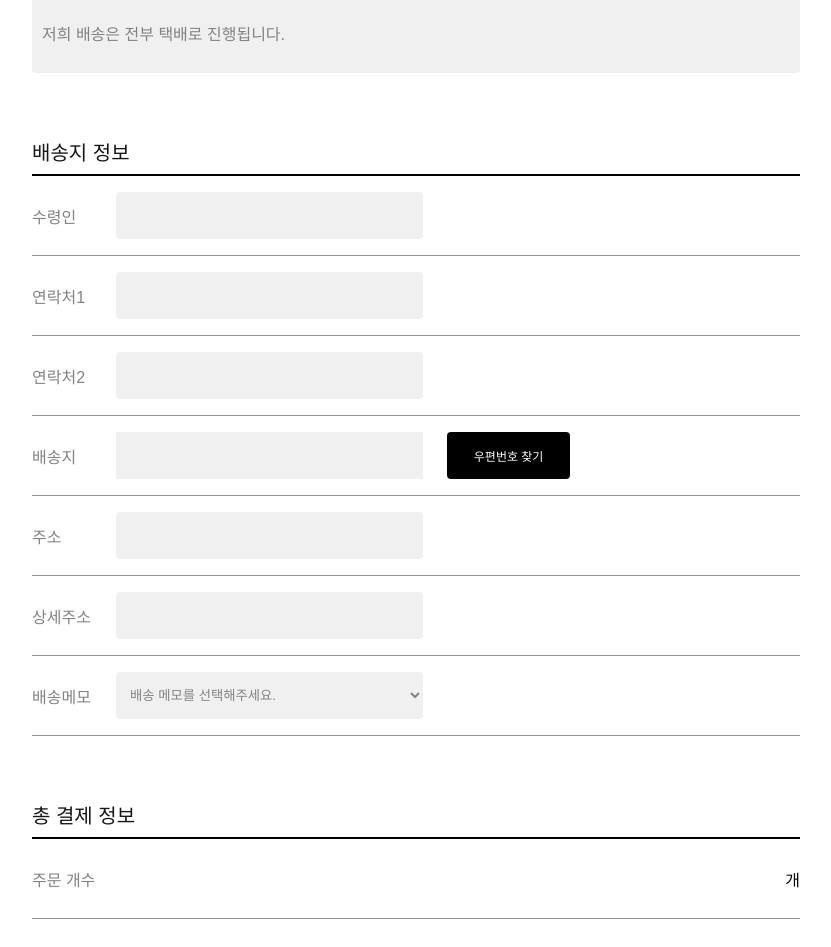
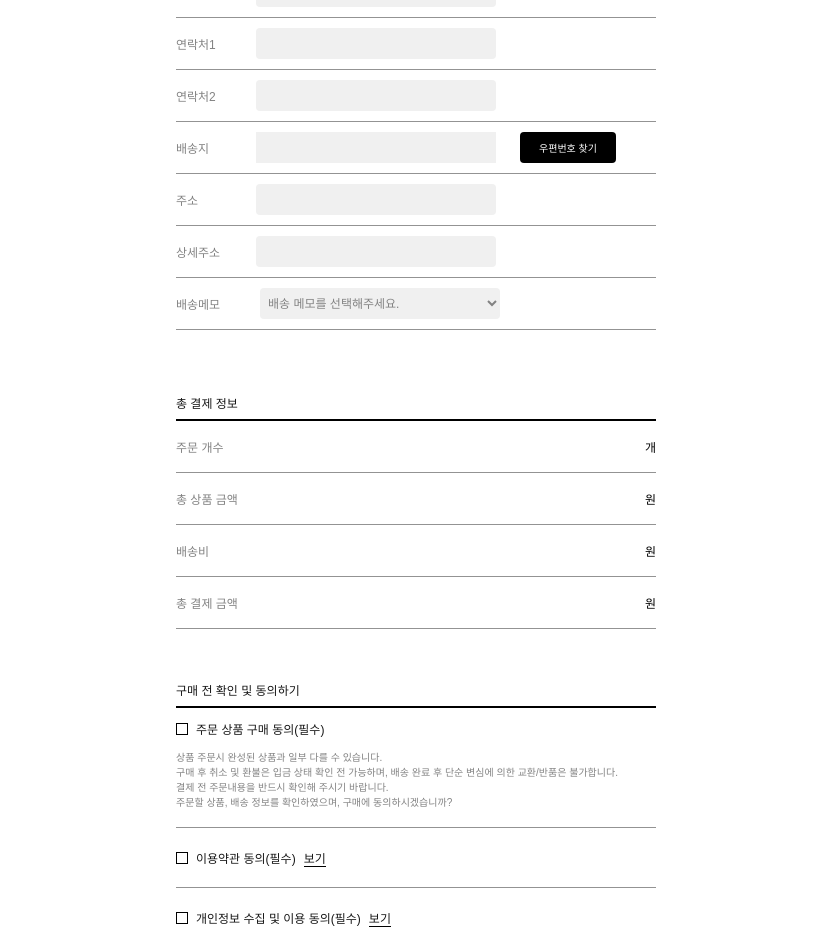
Before and after one commit to GoodSpace-Kr/Frontend, a Next.js app: page /order in a window 1280 px wide. Shown: the part 685-1632 px from the top of the page, without its empty margins (224-1055 px from the left). Built offline with nearby package versions, Linux system fonts and the light colour scheme.

Commit message:
주문하기 페이지 비율 수정

```diff
--- a/src/app/(afterLogin)/order/_component/agree_purchase.module.css
+++ b/src/app/(afterLogin)/order/_component/agree_purchase.module.css
@@ -8,13 +8,14 @@
   padding-bottom: 12px;
   display: flex;
   flex-direction: row;
-  gap: 12px;
+  gap: 8px;
   align-items: center;
+  font-size: 12px;
 }
 
 .button {
-  width: 16px;
-  height: 16px;
+  width: 12px;
+  height: 12px;
   border: 1px solid black;
 }
 
@@ -24,6 +25,6 @@
 }
 
 .message {
-  font-size: 12px;
+  font-size: 10px;
   color: #838383;
 }
--- a/src/app/(afterLogin)/order/_component/agree_purchase.tsx
+++ b/src/app/(afterLogin)/order/_component/agree_purchase.tsx
@@ -13,10 +13,8 @@ export default function AgreePurchase() {
           <p className={styles.message}>
             구매 후 취소 및 환불은 입금 상태 확인 전 가능하며, 배송 완료 후 단순 변심에 의한 교환/반품은 불가합니다.
           </p>
-          <p className={styles.message}>
-            결제 전 주문내용을 반드시 확인해 주시기 발바니다. 주문할 상품, 배송 정보를 확인하였으며, 구매에
-            동의하시겠습니까?
-          </p>
+          <p className={styles.message}>결제 전 주문내용을 반드시 확인해 주시기 바랍니다.</p>
+          <p className={styles.message}>주문할 상품, 배송 정보를 확인하였으며, 구매에 동의하시겠습니까?</p>
         </div>
       </div>
     </>
--- a/src/app/(afterLogin)/order/_component/input_a.module.css
+++ b/src/app/(afterLogin)/order/_component/input_a.module.css
@@ -1,20 +1,20 @@
 .input_form {
-  height: 80px;
+  height: 52px;
   display: flex;
   justify-content: row;
   align-items: center;
-  gap: 24px;
+  gap: 12px;
   border-bottom: 1px solid #939393;
 }
 
 .form_name {
-  width: 60px;
-  font-size: 16px;
+  width: 68px;
+  font-size: 12px;
   color: #838383;
 }
 
 .form_input {
-  width: 40%;
+  width: 50%;
   height: 60%;
   padding: 10px;
   border: none;
--- a/src/app/(afterLogin)/order/_component/memo.module.css
+++ b/src/app/(afterLogin)/order/_component/memo.module.css
@@ -1,5 +1,5 @@
 .input_form {
-  height: 80px;
+  height: 52px;
   display: flex;
   justify-content: row;
   align-items: center;
@@ -10,18 +10,19 @@
 
 .form_name {
   width: 60px;
-  font-size: 16px;
+  font-size: 12px;
   color: #838383;
 }
 
 .form_memobox {
-  width: 40%;
+  width: 50%;
   height: 60%;
-  padding: 10px;
+  padding: 4px;
   border: none;
   background-color: #f0f0f0;
   border-radius: 4px;
   display: flex;
   justify-content: space-between;
   color: #838383;
+  font-size: 12px;
 }
--- a/src/app/(afterLogin)/order/_component/orderbodypage.module.css
+++ b/src/app/(afterLogin)/order/_component/orderbodypage.module.css
@@ -1,58 +1,63 @@
 .orderbodypage {
   width: 100%;
+  max-width: 512px;
+  min-width: 320px; /* 최소 보장할 너비 */
   min-height: 100vh;
+
   display: flex;
   flex-direction: column;
-  margin-top: 80px;
+
+  margin: 80px auto 0 auto; /* 중앙 정렬 */
   padding-top: 5%;
   padding-bottom: 5%;
-  padding-left: 20%;
-  padding-right: 20%;
+  padding-left: 16px;
+  padding-right: 16px;
+  box-sizing: border-box;
 }
 
 .title {
-  font-size: 28px;
+  font-size: 24px;
   font-weight: 600;
-  padding-bottom: 64px;
+  padding-bottom: 40px;
 }
 
 .order_info {
-  font-size: 20px;
+  font-size: 12px;
   font-weight: 500;
   padding-bottom: 8px;
   border-bottom: 2px solid black;
 }
 
 .buy_agree {
-  font-size: 16px;
+  font-size: 12px;
   font-weight: 500;
   padding-bottom: 8px;
   border-bottom: 2px solid black;
-  margin-top: 64px;
+  margin-top: 52px;
 }
 
 .email_message {
-  font-size: 16px;
+  font-size: 10px;
   color: #939393;
-  padding-top: 12px;
-  margin-bottom: 64px;
+  padding-top: 4px;
+  margin-bottom: 52px;
 }
 
 .delivery_message {
-  height: 80px;
+  height: 60px;
   padding: 10px;
   background-color: #f0f0f0;
   border-radius: 4px;
-  font-size: 16px;
+  font-size: 12px;
   display: flex;
   align-items: center;
   color: #828282;
   margin-top: 12px;
-  margin-bottom: 64px;
+  margin-bottom: 52px;
 }
 
 .zips_input {
-  height: 80px;
+  height: 52px;
   display: flex;
   justify-content: row;
   align-items: center;
@@ -61,13 +66,13 @@
 }
 
 .zips_title {
-  width: 60px;
-  font-size: 16px;
+  width: 56px;
+  font-size: 12px;
   color: #838383;
 }
 
 .zips_number {
-  width: 40%;
+  width: 50%;
   height: 60%;
   padding: 10px;
   border: none;
@@ -75,12 +80,12 @@
 }
 
 .zips_find_button {
-  width: 16%;
+  width: 20%;
   height: 60%;
   border: none;
   background-color: black;
   color: white;
-  font-size: 12px;
+  font-size: 10px;
   border-radius: 4px;
   display: flex;
   justify-content: center;
@@ -89,7 +94,7 @@
 }
 
 .buy_button {
-  height: 60px;
+  height: 52px;
   background-color: black;
   color: white;
   display: flex;
--- a/src/app/(afterLogin)/order/_component/personal.module.css
+++ b/src/app/(afterLogin)/order/_component/personal.module.css
@@ -5,14 +5,15 @@
   padding-bottom: 12px;
   display: flex;
   flex-direction: row;
-  gap: 12px;
+  gap: 8px;
   align-items: center;
-  margin-bottom: 64px;
+  margin-bottom: 52px;
+  font-size: 12px;
 }
 
 .button {
-  width: 16px;
-  height: 16px;
+  width: 12px;
+  height: 12px;
   border: 1px solid black;
 }
 
--- a/src/app/(afterLogin)/order/_component/termsofuse.module.css
+++ b/src/app/(afterLogin)/order/_component/termsofuse.module.css
@@ -1,17 +1,17 @@
 .terms_of_use {
   height: 60px;
   border-bottom: 1px solid #939393;
-  padding-top: 12px;
-  padding-bottom: 12px;
+
   display: flex;
   flex-direction: row;
-  gap: 12px;
+  gap: 8px;
   align-items: center;
+  font-size: 12px;
 }
 
 .button {
-  width: 16px;
-  height: 16px;
+  width: 12px;
+  height: 12px;
   border: 1px solid black;
 }
 
--- a/src/app/(afterLogin)/order/_component/total_payment.module.css
+++ b/src/app/(afterLogin)/order/_component/total_payment.module.css
@@ -1,5 +1,5 @@
 .total_payment_info {
-  height: 80px;
+  height: 52px;
   display: flex;
   justify-content: space-between;
   align-items: center;
@@ -7,11 +7,11 @@
 }
 
 .form_name {
-  font-size: 16px;
+  font-size: 12px;
   color: #838383;
 }
 
 .info_result {
-  font-size: 16px;
+  font-size: 12px;
   color: black;
 }
```
